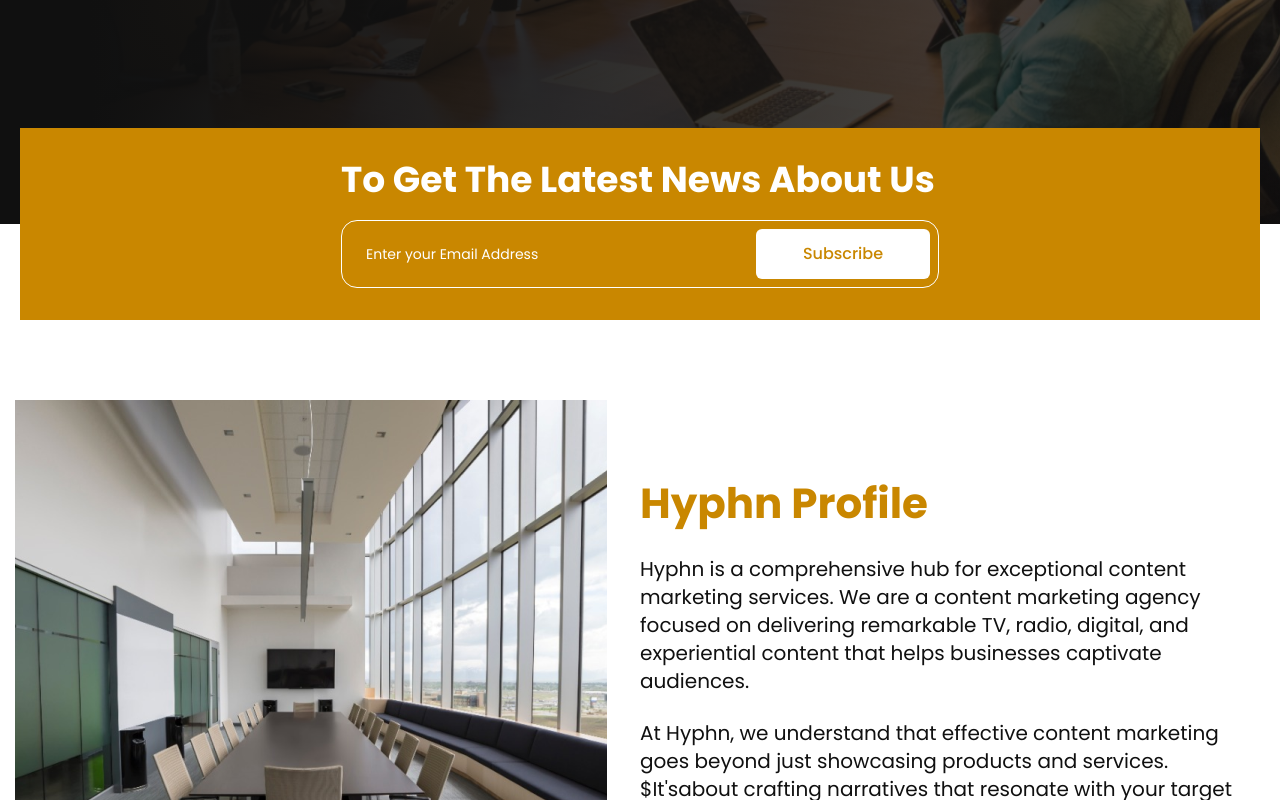
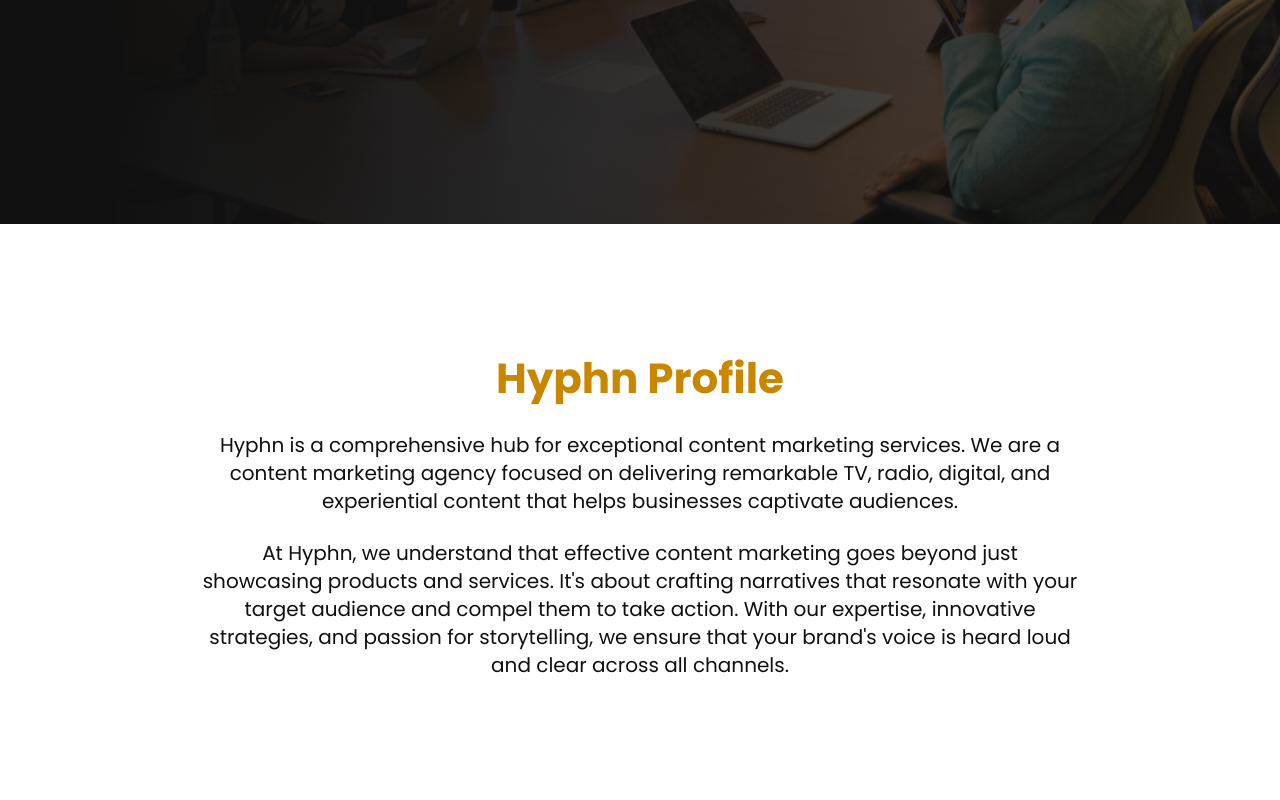
Before and after one commit to godwinopara/hyphn, a Next.js app: page /about in a window 1280 px wide. Shown: the part 400-1200 px from the top of the page. Built offline with nearby package versions, Linux system fonts and the light colour scheme.

Commit message:
styled about page to match new design

```diff
--- a/src/components/Footer.tsx
+++ b/src/components/Footer.tsx
@@ -4,6 +4,7 @@
 import linkedin from "public/assets/linkedin-yellow.svg";
 import twitter from "public/assets/twitter-yellow.svg";
 import Image from "next/image";
+import Link from "next/link";
 
 export default function Footer() {
 	return (
@@ -12,8 +13,9 @@
 				<div className="mb-10 md:mb-0">
 					<Image src={Logo} alt="logo" className="pb-5" />
 					<p className="mb-5 text-xl">
-						Some footer text about the Agency. Just a little description to help people understand
-						you better
+						Hyphn is a comprehensive hub for exceptional content marketing services. We are a
+						content marketing agency focused on delivering remarkable TV, radio, digital, and
+						experiential content that helps businesses captivate audiences.
 					</p>
 					<div className="flex items-center gap-4">
 						<Image src={facebook} alt="facebook logo" />
@@ -26,22 +28,29 @@
 					<div>
 						<h3 className="font-semibold text-xl mb-4">Quick Links</h3>
 						<ul className="flex flex-col gap-6 text-lg">
-							<li>Services</li>
-							<li>About Us</li>
-							<li>Content Vault</li>
-							<li>Portfolio</li>
-							<li>Contact Us</li>
+							<li>
+								<Link href="/#service">Services</Link>
+							</li>
+							<li>
+								<Link href="/about">About Us</Link>
+							</li>
+							<li>
+								<Link href="/content">Our Content Vault</Link>
+							</li>
+							<li>
+								<Link href="/team">Our Team</Link>
+							</li>
 						</ul>
 					</div>
 				</div>
 				<div className="mx-auto">
 					<h3 className="font-semibold text-xl mb-7">Address</h3>
 					<p className="text-xl">
-						Design Agency Head Office.
+						Hyphn Head Office.
 						<br />
-						Airport Road
+						434b, Damilola Fashade street off Titilayo Sector,
 						<br />
-						United Arab Emirate
+						Omole Phase 1, Lagos, Nigeria
 					</p>
 				</div>
 			</div>
--- a/src/components/about/AboutInfo.tsx
+++ b/src/components/about/AboutInfo.tsx
@@ -8,10 +8,9 @@
 
 export default function AboutInfo() {
 	return (
-		<section className="px-6 xl:px-0 max-w-desktop mx-auto my-44">
-			<div className="grid lg:grid-cols-2 items-center">
-				<Image src={office} alt="office photo" />
-				<div className="mt-10 lg:mt-0">
+		<section className="px-6 xl:px-0 max-w-desktop mx-auto my-32">
+			<div className="xl:w-[70%] mx-auto items-center">
+				<div className="mt-10 lg:mt-0 text-center">
 					<h2 className="text-2xl md:text-42 leading-130 font-bold text-yellow mb-6">
 						Hyphn Profile
 					</h2>
@@ -23,9 +22,9 @@
 					<br />
 					<p className="md:text-xl leading-130">
 						At Hyphn, we understand that effective content marketing goes beyond just showcasing
-						products and services. ${`It's`}about crafting narratives that resonate with your target
+						products and services. {`It's`} about crafting narratives that resonate with your target
 						audience and compel them to take action. With our expertise, innovative strategies, and
-						passion for storytelling, we ensure that your ${`brand's`} voice is heard loud and clear
+						passion for storytelling, we ensure that your {`brand's`} voice is heard loud and clear
 						across all channels.
 					</p>
 				</div>
--- a/src/components/about/AboutSubscribe.tsx
+++ b/src/components/about/AboutSubscribe.tsx
@@ -1,7 +1,7 @@
 export default function AboutSubscribe() {
 	return (
 		<section className="w-[95%] px-6 max-w-[1240px] mx-auto bg-yellow absolute -bottom-24 lg:w-full text-white xl:px-0">
-			<div className="max-w-[598px] mx-auto py-8">
+			{/* <div className="max-w-[598px] mx-auto py-8">
 				<h2 className="text-lg lg:text-4xl font-bold leading-130 mb-5">
 					To Get The Latest News About Us
 				</h2>
@@ -15,7 +15,7 @@
 						Subscribe
 					</button>
 				</div>
-			</div>
+			</div> */}
 		</section>
 	);
 }
```
